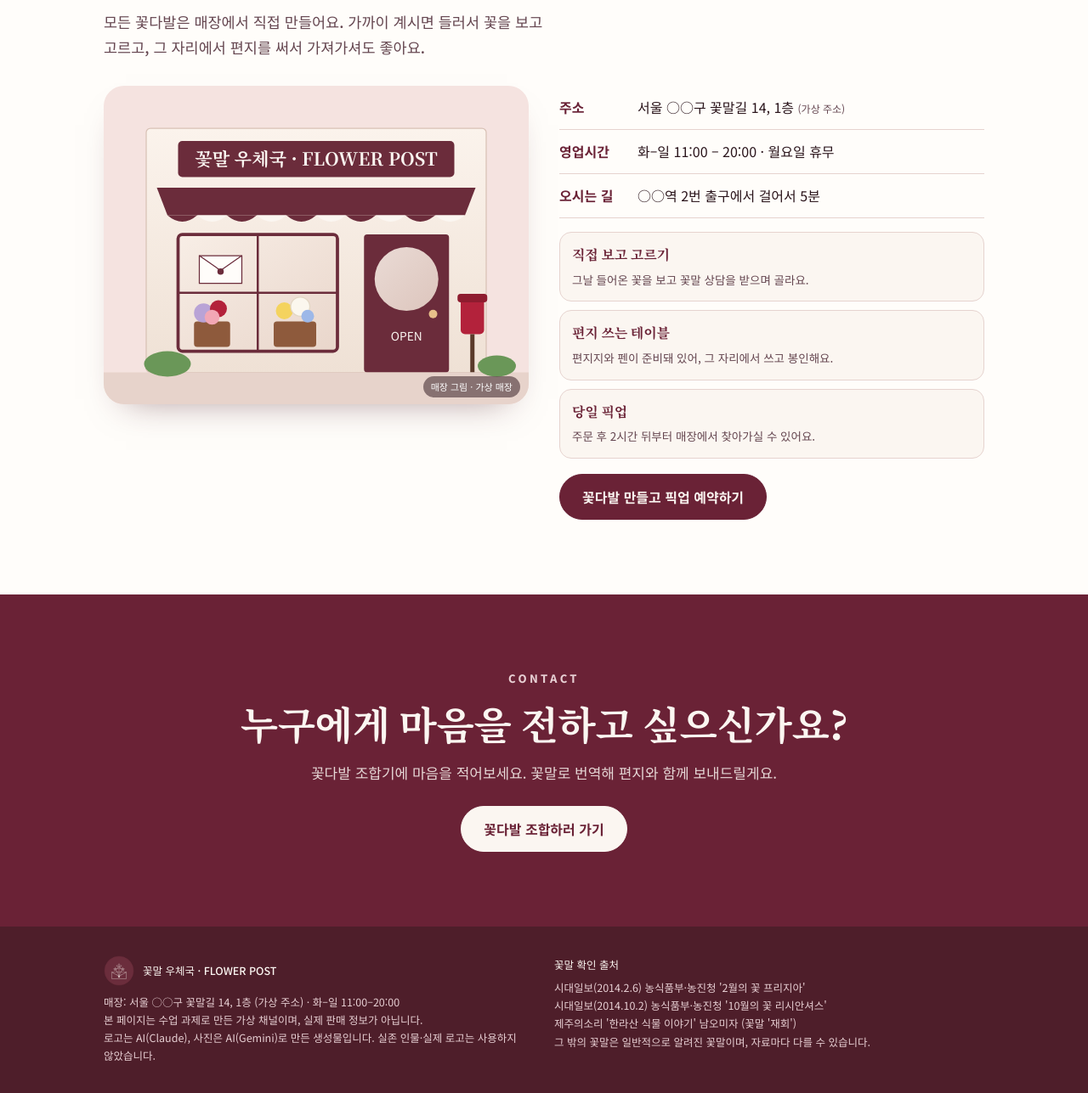
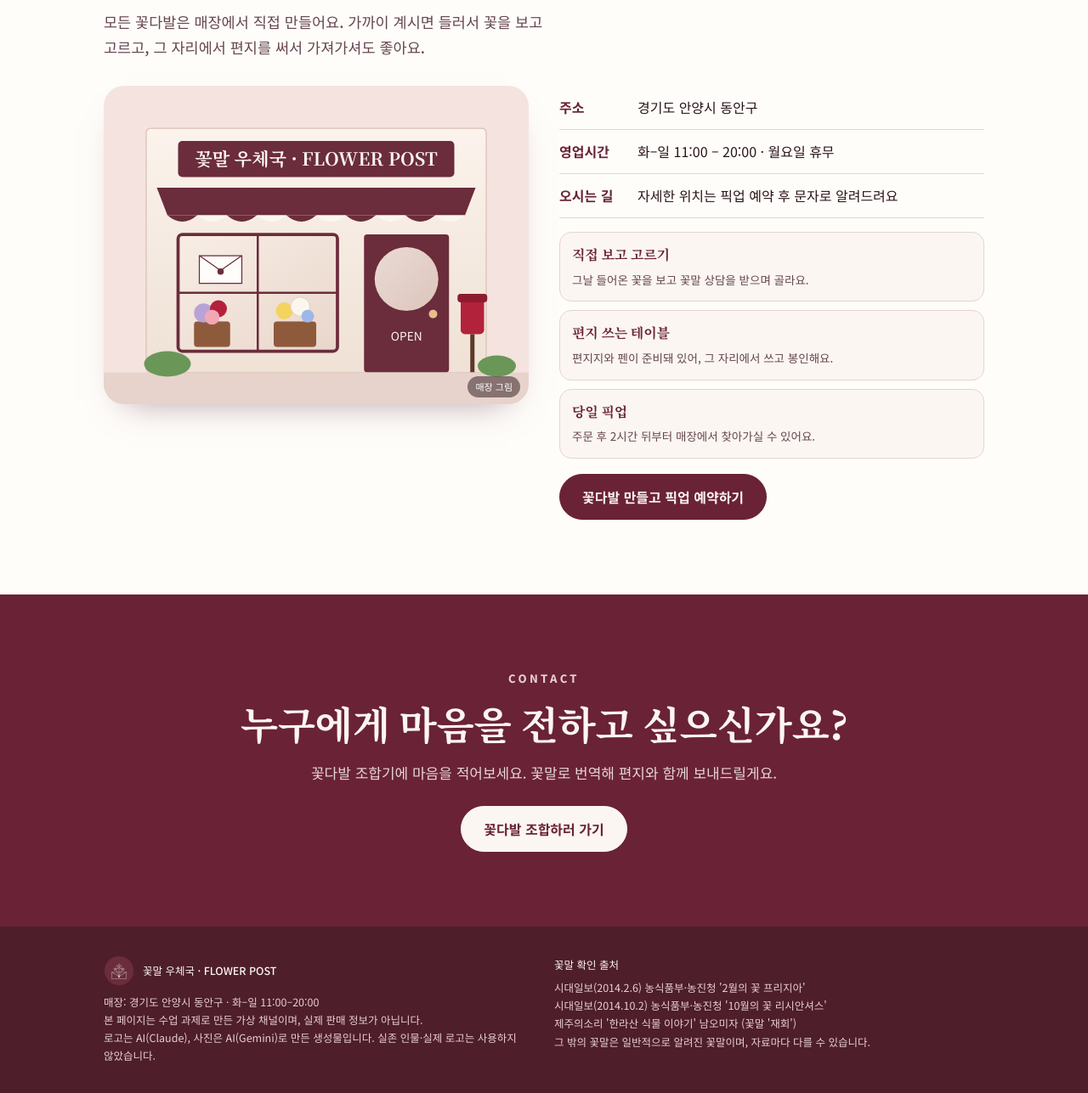
Before and after one commit to ojimin106-dotcom/jimin, a plain HTML site: page flower-post/index.html in a window 1280 px wide. Shown: the part 8407-9694 px from the top of the page at 85% size. Drawn offline with Linux system fonts and the light colour scheme; a web font is replaced by a local one.

Commit message:
매장 주소를 경기도 안양시 동안구로 변경
Co-Authored-By: Claude Opus 5.5 <noreply@anthropic.com>
Claude-Session: https://claude.ai/code/session_01JYvsBciigAdnfCHcw3jo2g

```diff
--- a/flower-post/index.html
+++ b/flower-post/index.html
@@ -563,12 +563,12 @@
           <rect x="0" y="270" width="400" height="30" fill="#E7D3CB"/>
           <ellipse cx="60" cy="262" rx="22" ry="12" fill="#6A9758"/><ellipse cx="370" cy="264" rx="18" ry="10" fill="#6A9758"/>
         </svg>
-        <span class="cap">매장 그림 · 가상 매장</span>
+        <span class="cap">매장 그림</span>
       </div>
       <div class="store-info">
-        <div class="si"><b>주소</b><span>서울 ○○구 꽃말길 14, 1층 <em>(가상 주소)</em></span></div>
+        <div class="si"><b>주소</b><span>경기도 안양시 동안구</span></div>
         <div class="si"><b>영업시간</b><span>화–일 11:00 – 20:00 · 월요일 휴무</span></div>
-        <div class="si"><b>오시는 길</b><span>○○역 2번 출구에서 걸어서 5분</span></div>
+        <div class="si"><b>오시는 길</b><span>자세한 위치는 픽업 예약 후 문자로 알려드려요</span></div>
         <div class="store-cards">
           <div><b>직접 보고 고르기</b><span>그날 들어온 꽃을 보고 꽃말 상담을 받으며 골라요.</span></div>
           <div><b>편지 쓰는 테이블</b><span>편지지와 펜이 준비돼 있어, 그 자리에서 쓰고 봉인해요.</span></div>
@@ -594,7 +594,7 @@
     <div>
       <div class="flogo"><img src="assets/logo-circle.png" alt="꽃말 우체국 마크"><b>꽃말 우체국 · FLOWER POST</b></div>
       <ul>
-        <li>매장: 서울 ○○구 꽃말길 14, 1층 (가상 주소) · 화–일 11:00–20:00</li>
+        <li>매장: 경기도 안양시 동안구 · 화–일 11:00–20:00</li>
         <li>본 페이지는 수업 과제로 만든 가상 채널이며, 실제 판매 정보가 아닙니다.</li>
         <li>로고는 AI(Claude), 사진은 AI(Gemini)로 만든 생성물입니다. 실존 인물·실제 로고는 사용하지 않았습니다.</li>
       </ul>
@@ -1293,7 +1293,7 @@ const PAYS = [
   {id:'easy',label:'간편결제',icon:'<svg viewBox="0 0 24 24" fill="none" stroke="currentColor" stroke-width="1.6"><rect x="6" y="3" width="12" height="18" rx="2.5"/><path d="M10 18h4"/></svg>',info:'휴대폰에 등록된 간편결제로 비밀번호만 입력하면 결제돼요. (체험용 화면)'},
   {id:'bank',label:'계좌이체',icon:'<svg viewBox="0 0 24 24" fill="none" stroke="currentColor" stroke-width="1.6"><path d="M3 10l9-6 9 6M5 10v8M9.5 10v8M14.5 10v8M19 10v8M3 20h18"/></svg>',info:'주문 후 안내되는 가상 계좌로 입금하면 결제가 완료돼요. (체험용 화면)'},
 ];
-const STORE={addr:'서울 ○○구 꽃말길 14, 1층', hours:'화–일 11:00 – 20:00 · 월요일 휴무'};
+const STORE={addr:'경기도 안양시 동안구', hours:'화–일 11:00 – 20:00 · 월요일 휴무'};
 const won = n => n.toLocaleString('ko-KR')+'원';
 const order = {seal:'wine', pay:'card', form:{}, letterMode:'text', file:null, ship:'parcel'};
 
@@ -1350,7 +1350,7 @@ function renderOrder(){
     <div class="blk"><h4>받는 방법 <small>모든 꽃다발은 매장에서 직접 만들어요</small></h4>
       <div class="ship3">${SHIPS.map(x=>`<button class="${order.ship===x.id?'on':''}" data-ship="${x.id}"><b>${x.label}</b>${x.sub}</button>`).join('')}</div>
       ${order.ship==='pickup' ? `
-      <div class="pickup-box"><b style="color:var(--wine)">꽃말 우체국 매장</b><br>${STORE.addr} (가상 주소)<br>${STORE.hours}</div>
+      <div class="pickup-box"><b style="color:var(--wine)">꽃말 우체국 매장</b><br>${STORE.addr}<br>자세한 위치는 예약 후 문자로 안내해요<br>${STORE.hours}</div>
       <div class="two">
         <div class="fld" id="f-sender"><label>주문하는 분 <em>*</em></label><input id="o-sender" value="${escapeAttr(f.sender||'')}" placeholder="이름"><span class="em">이름을 적어주세요</span></div>
         <div class="fld" id="f-receiver"><label>찾아가실 분 <em>*</em></label><input id="o-receiver" value="${escapeAttr(f.receiver||'')}" placeholder="이름"><span class="em">찾아가실 분 이름을 적어주세요</span></div>
```
